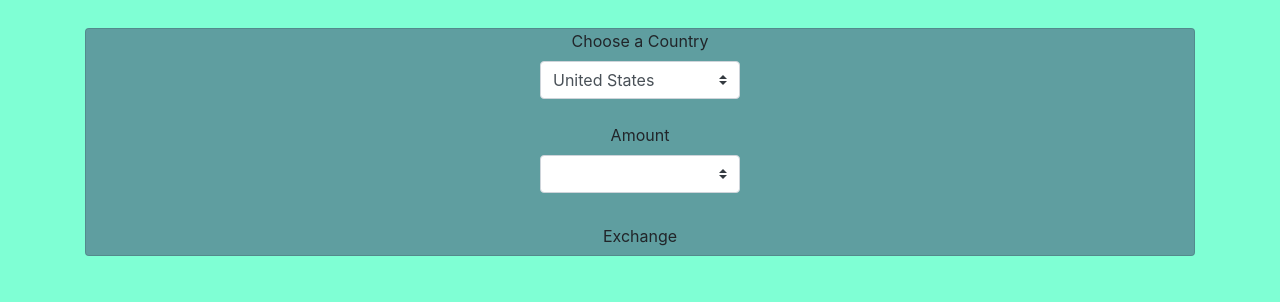
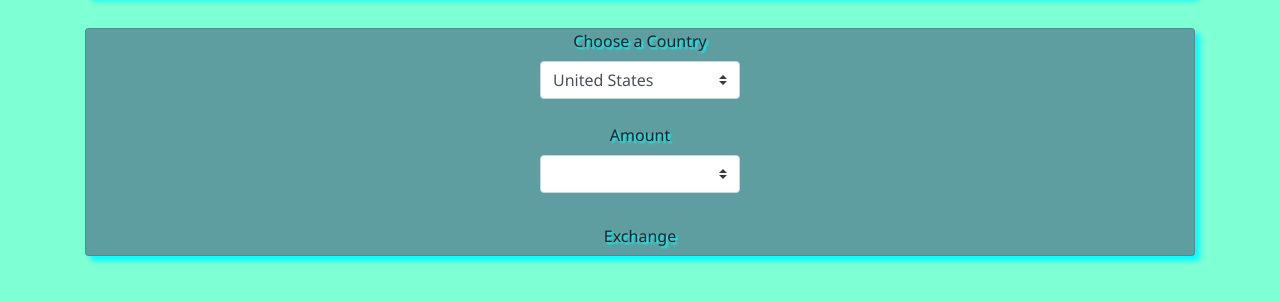
Before and after one commit to Bennyz2030/currency-exchange, a website built with webpack: page src/index.html in a window 1280 px wide. Shown: the part 188-490 px from the top of the page. Built offline with nearby package versions, Linux system fonts and the light colour scheme.

```diff
--- a/src/css/styles.css
+++ b/src/css/styles.css
@@ -7,15 +7,20 @@
   font-family: 'Segoe UI', Tahoma, Geneva, Verdana, sans-serif;
   background-color: cadetblue;
   text-shadow: 2px 2px 2px aqua;
+  box-shadow: 5px 5px 5px aqua;
 }
 
-button:hover {
-  color: aqua;
+.btn {
+font-family: 'Segoe UI', Tahoma, Geneva, Verdana, sans-serif;
+text-shadow: 2px 2px 2px aqua;
 }
 
 .card {
   background-color: cadetblue;
   text-align: center;
+  font-family: 'Segoe UI', Tahoma, Geneva, Verdana, sans-serif;
+  box-shadow: 5px 5px 5px aqua;
+  text-shadow: 2px 2px 2px aqua;
 }
 
 .showErrors {
```
